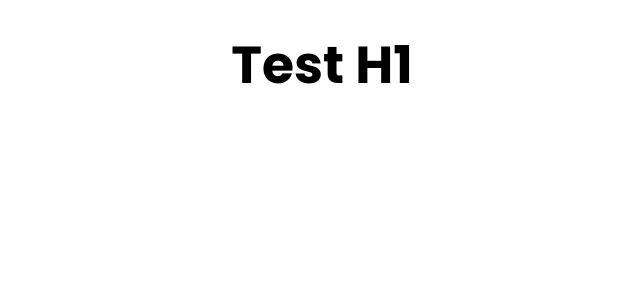
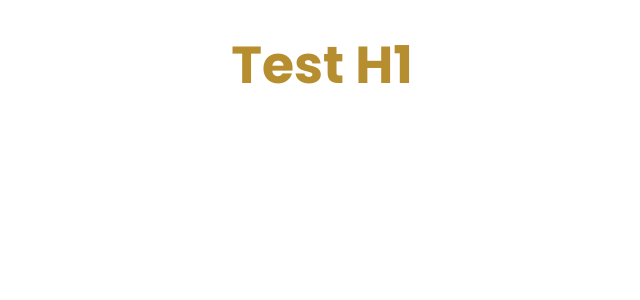
Before and after one commit to Hannalysis/furniture-site-implementation, a React (Vite) app: page / in a window 1280 px wide. Shown: the top 300 px of the page, without its empty margins (318-958 px from the left). Built offline with nearby package versions, Linux system fonts and the light colour scheme.

Commit message:
chore: Updated default heading1 properties

```diff
--- a/src/components/@ui/Typography/Typography.module.css
+++ b/src/components/@ui/Typography/Typography.module.css
@@ -3,5 +3,5 @@
   font-weight: var(--font-weight-bold);
   line-height: var(--line-height-h1);
   letter-spacing: var(--letter-spacing-h1);
-  color: var(--text-gold);
+  color: var(--accent-gold);
 }
```
